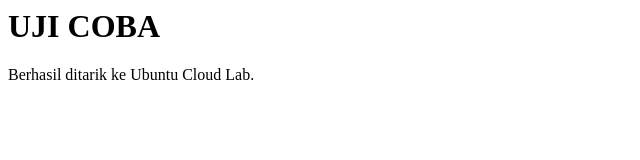
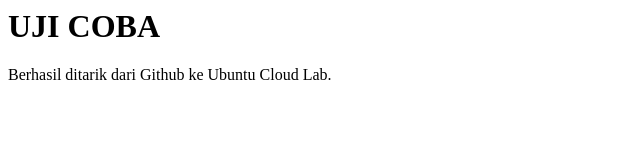
Before and after one commit to rizkyyyysaja/cloud-infrastructure-sewa-iphone, a plain HTML site: page latihan-deploy/index.html in a window 1280 px wide. Shown: the full height of the page, 0-640 px from the left. Drawn offline with Linux system fonts and the light colour scheme.

Commit message:
Update index.html

```diff
--- a/latihan-deploy/index.html
+++ b/latihan-deploy/index.html
@@ -1,2 +1,2 @@
 <h1>UJI COBA</h1>
-<p>Berhasil ditarik ke Ubuntu Cloud Lab.</p>
+<p>Berhasil ditarik dari Github ke Ubuntu Cloud Lab.</p>
```
